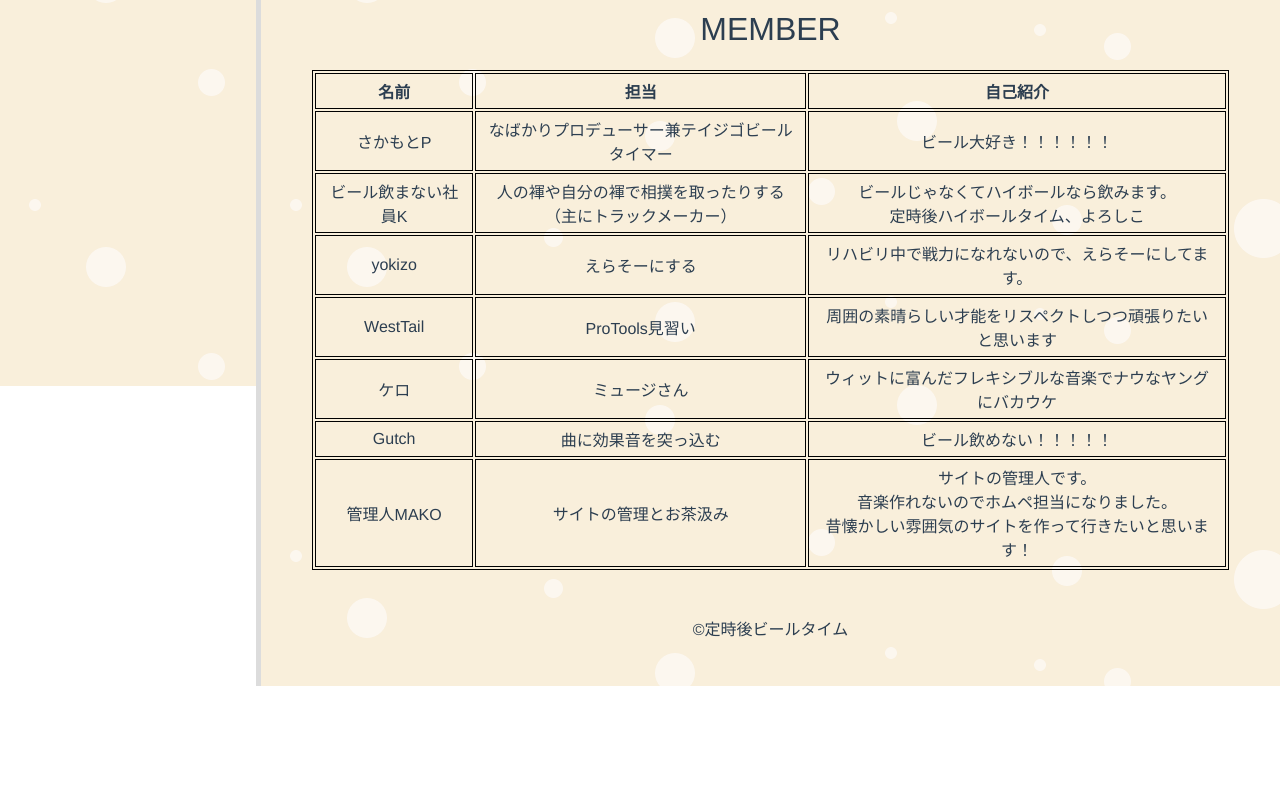
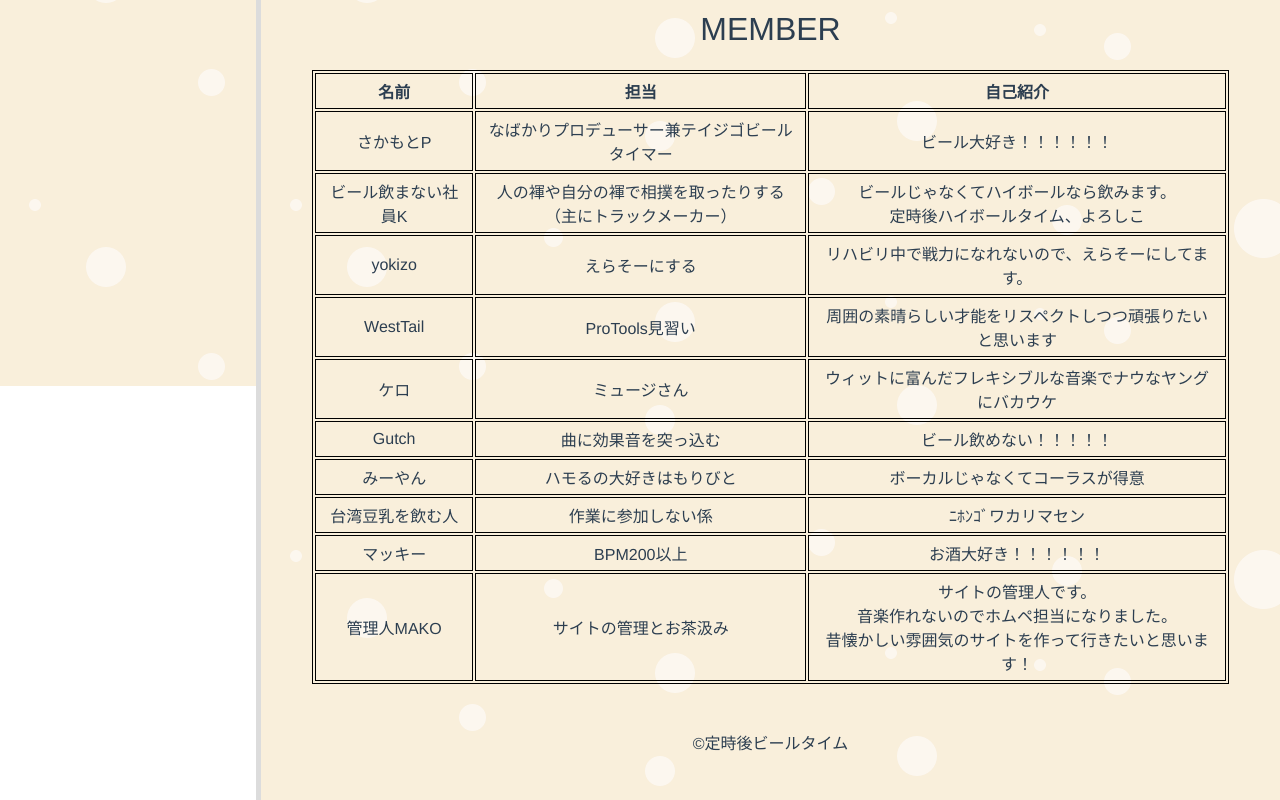
Before and after one commit to makowis/teijigo-beer-time, a Vue app: page /member in a window 1280 px wide. Shown: the part 474-1274 px from the top of the page. Before the commit the page ends 1160 px from the top, so only its background shows below. Built offline with nearby package versions, Linux system fonts and the light colour scheme; the HTML template or start-up script is replaced by a standard one.

Commit message:
add member

```diff
--- a/src/resources/members.ts
+++ b/src/resources/members.ts
@@ -63,6 +63,26 @@ const gutch =
   profile: 'ビール飲めない！！！！！',
 };
 
+const meeyan =
+{
+  name: 'みーやん',
+  charge: `ハモるの大好きはもりびと`,
+  profile: 'ボーカルじゃなくてコーラスが得意',
+};
+
+const taiwan =
+{
+  name: '台湾豆乳を飲む人',
+  charge: `作業に参加しない係`,
+  profile: 'ﾆﾎﾝｺﾞワカリマセン',
+};
+
+const makky =
+{
+  name: 'マッキー',
+  charge: `BPM200以上`,
+  profile: 'お酒大好き！！！！！！',
+};
 
 export const members: Member[] = [
   sakamotop,
@@ -71,6 +91,9 @@ export const members: Member[] = [
   shacho,
   kero,
   gutch,
+  meeyan,
+  taiwan,
+  makky,
   mako,
 ];
 
```
Also changed, not shown: 1 other file (tests, documents, lock files or other folders).
